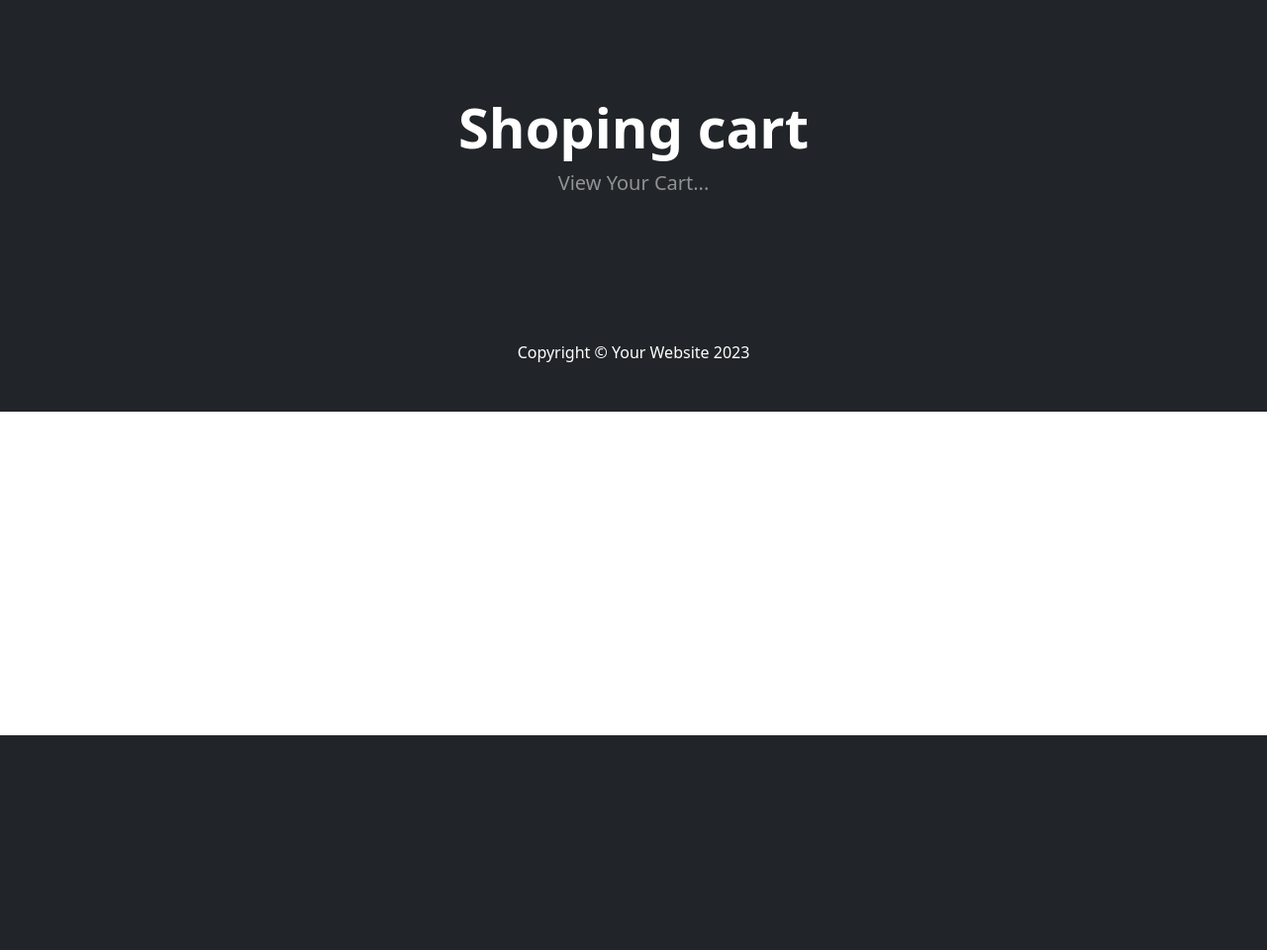
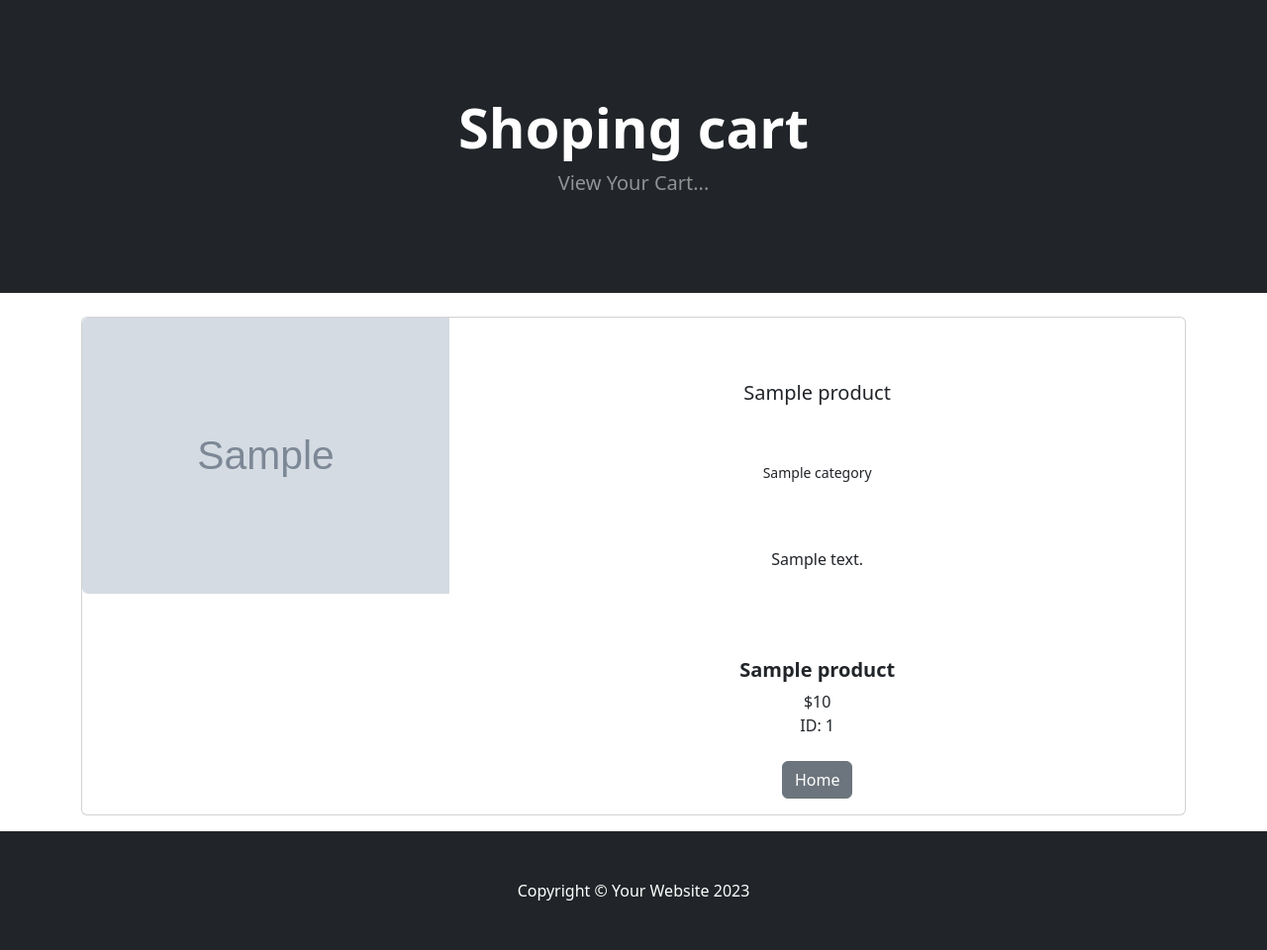
Before and after one commit to IvanBondarenkoIT/ecom, a Django app: template ecom/cart/templates/cart_summary.html in a window 1280 px wide. Shown: the part 57-1017 px from the top of the page at 99% size. Before the commit the page ends 800 px from the top, so only its background shows below. Run offline with Django 3.2, Linux system fonts and the light colour scheme; the template is opened without the code that fills it: most values are stand-ins (such as "Sample title", 1, 10 or a date in 2020); grey boxes marked "Sample" are stand-in pictures; some libraries are stand-ins or nearby versions.

Commit message:
added: update shopping cart summary page

```diff
--- a/ecom/cart/templates/cart_summary.html
+++ b/ecom/cart/templates/cart_summary.html
@@ -11,6 +11,69 @@
                 </div>
             </div>
         </header>
+        <br/>
+        <div class="container">
+            {% if cart_products %}
+
+            {% for product in cart_products %}
+                <div class="card mb-3">
+                    <div class="row g-0">
+                        <div class="col-md-4">
+                            <img src="{{ product.image.url }}" class="img-fluid rounded-start" alt="...">
+                        </div>
+                        <div class="col-md-8">
+                            <div class="card-body">
+                                <center>
+                                    <br/><br/>
+                                    <h5 class="card-title">{{ product.name }}</h5>
+                                    <br/><br/>
+                                    <p class="card-text"><small class="text-body-secondary">{{ product.category }}</small></p>
+                                    <br/><br/>
+                                    <p class="card-text">{{ product.description }}</p>
+                                    <br/><br/>
+                                    {% if product.is_sale %}
+                                        <div class="card-body p-4">
+                                            <div class="text-center">
+                                                <!-- Product name-->
+                                                <h5 class="fw-bolder">{{ product.name }}</h5>
+                                                <!-- Product price-->
+                                                <strike>
+                                                    ${{ product.price }}
+                                                </strike>
+                                                &nbsp;${{ product.sale_price }}
+                                                <br/>
+
+                                            </div>
+                                        </div>
+                                    {% else %}
+                                        <div class="card-body p-4">
+                                            <div class="text-center">
+                                                <!-- Product name-->
+                                                <h5 class="fw-bolder">{{ product.name }}</h5>
+                                                <!-- Product price-->
+                                                ${{ product.price }}
+                                                <br/>ID: {{ product.id }}
+
+                                            </div>
+                                        </div>
+                                    {% endif %}
+
+                                    <a href="{% url 'home' %}" class="btn btn-secondary">
+                                        Home
+                                    </a>
+                                </center>
+                            </div>
+                        </div>
+                    </div>
+                </div>
+            {% endfor %}
+            {% else %}
+            Ther's Nothing In Your Cart...
+            <br/><br/><br/><br/><br/><br/><br/><br/><br/><br/>
+
+            {%endif%}
+        </div>
+
 
 
 {% endblock %}
--- a/ecom/cart/views.py
+++ b/ecom/cart/views.py
@@ -6,7 +6,10 @@ from django.http import JsonResponse
 
 # Create your views here.
 def cart_summary(request):
-    return render(request, "cart_summary.html", {})
+    # Get the cart
+    cart = Cart(request)
+    cart_products = cart.get_prods
+    return render(request, "cart_summary.html", {"cart_products": cart_products})
 
 
 def cart_add(request):
```
Also changed, not shown: ecom/cart/cart.py (+11 -0 lines), ecom/db.sqlite3.
